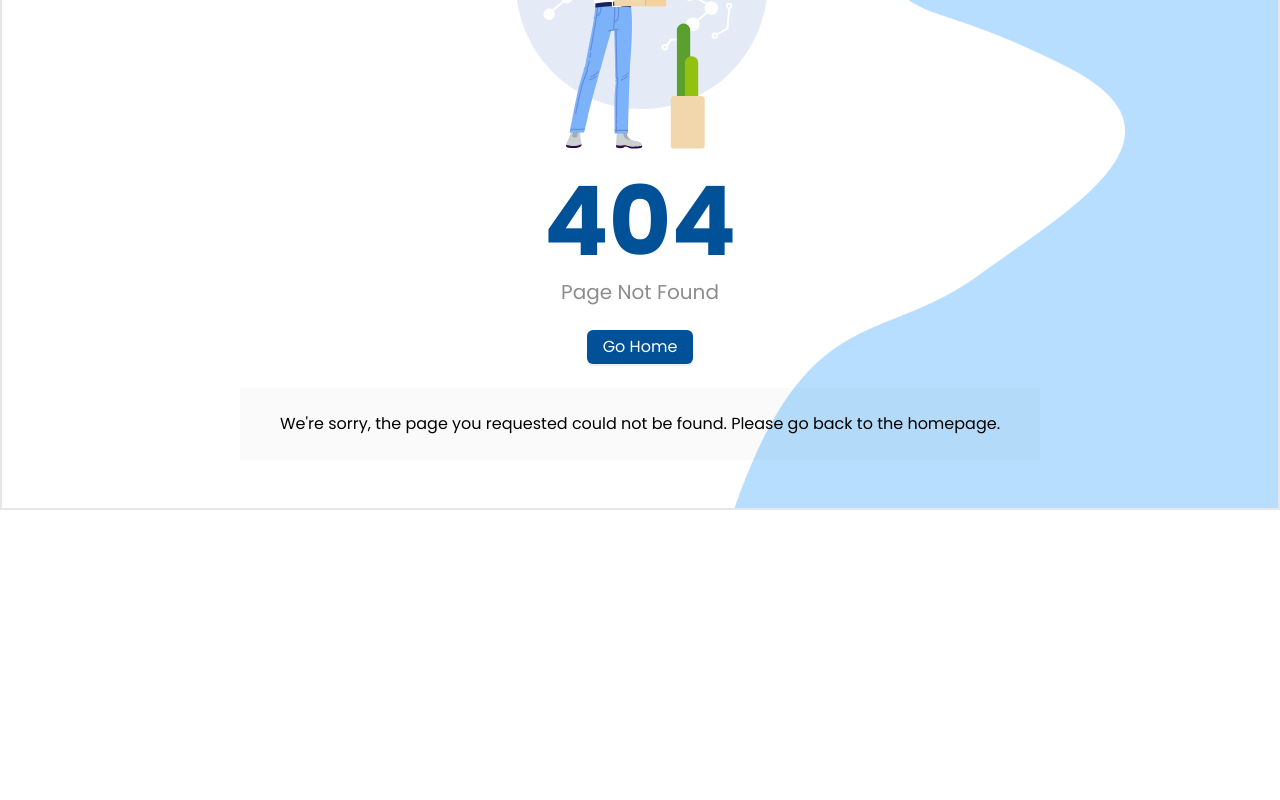
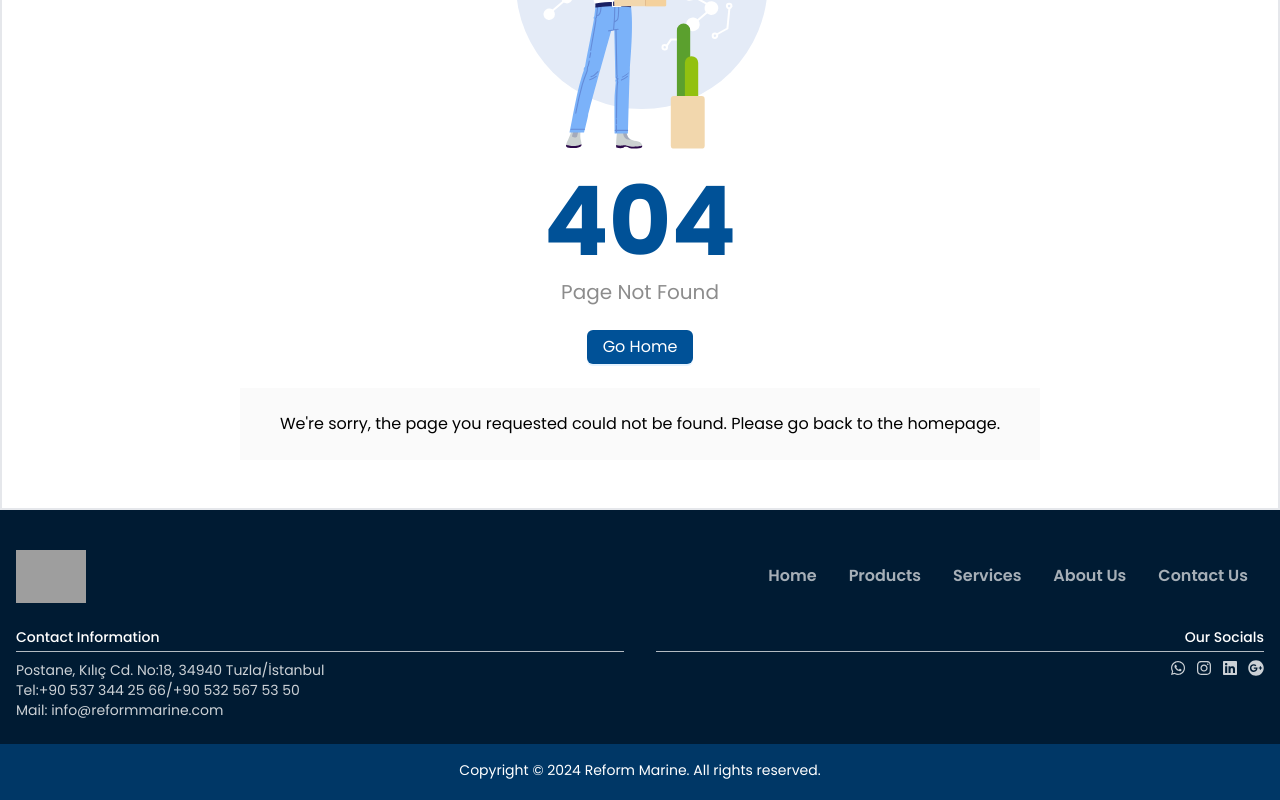
Before and after one commit to Ayberkyvs/reformmarine, a React (Vite) app: page /#/404 in a window 1280 px wide. Shown: the part 295-1095 px from the top of the page. Before the commit the page ends 805 px from the top, so only its background shows below. Built offline with nearby package versions, Linux system fonts and the light colour scheme; grey boxes are pictures that could not be loaded.

Commit message:
24.07.2024 - 21:26

```diff
--- a/package.json
+++ b/package.json
@@ -10,17 +10,20 @@
     "preview": "vite preview"
   },
   "dependencies": {
+    "@emailjs/browser": "^4.4.1",
     "antd": "^5.19.1",
     "clsx": "^2.1.1",
     "framer-motion": "^11.3.2",
     "react": "^18.3.1",
     "react-dom": "^18.3.1",
+    "react-google-recaptcha": "^3.1.0",
     "react-lazy-load-image-component": "^1.6.2",
     "tailwind-merge": "^2.4.0"
   },
   "devDependencies": {
     "@types/react": "^18.3.3",
     "@types/react-dom": "^18.3.0",
+    "@types/react-google-recaptcha": "^2.1.9",
     "@types/react-lazy-load-image-component": "^1.6.4",
     "@typescript-eslint/eslint-plugin": "^7.13.1",
     "@typescript-eslint/parser": "^7.13.1",
--- a/src/components/ContactUs.tsx
+++ b/src/components/ContactUs.tsx
@@ -1,27 +1,51 @@
-import ContactUsPhoto from "../assets/contactus/ContactUs.png"
-import { Button, Form, Input, Row, Col, Select} from 'antd';
-import SectionHeading from "./SectionHeading";
+import { useState } from "react";
+import { Button, Form, Input, Row, Col, Select, message as antdMessage } from 'antd';
 import { IoMdSend } from "react-icons/io";
 import { LazyLoadImage } from "react-lazy-load-image-component";
+import ContactUsPhoto from "../assets/contactus/ContactUs.png"
+import SectionHeading from "./SectionHeading";
+import emailjs from '@emailjs/browser';
+import ReCAPTCHA from "react-google-recaptcha";
 
 const { TextArea } = Input;
 
 export default function ContactUs() {
-    const onFinish = (values:any) => {
-        console.log('Success:', values);
+    const [loading, setLoading] = useState(false);
+
+    const onFinish = (values: any) => {
+        setLoading(true);
+        emailjs.init({
+            publicKey: 'FbpPAzcJ50wut41r6',
+            // Do not allow headless browsers
+            blockHeadless: true,
+        })
+        emailjs.send(
+            "service_29uwzfa",
+            "template_6orjnf8",
+            values,
+        ).then((result) => {
+            setLoading(false);
+            antdMessage.success('Message sent successfully!');
+            form.resetFields();
+        }).catch((error) => {
+            setLoading(false);
+            antdMessage.error('Failed to send message. Please try again.');
+        });
     };
 
-    const onFinishFailed = (errorInfo:any) => {
+    const onFinishFailed = (errorInfo: any) => {
         console.log('Failed:', errorInfo);
     };
 
+    const [form] = Form.useForm();
     return (
-    <div className="flex w-full min-h-screen h-fit mt-[100px]">
+        <div className="flex w-full min-h-screen h-fit mt-[50px]">
             <LazyLoadImage src={ContactUsPhoto} alt="Contact Us Photo" className="hidden lg:flex w-1/2 h-full object-cover"/>
             <div className="w-full lg:w-1/2 h-full flex flex-col justify-center items-center p-8">
                 <div className="w-full h-full max-w-[620px]">
                     <SectionHeading title="Leave us a few words" subtitle="Contact Us" align="right" className="w-full items-end"/>
                     <Form
+                        form={form}
                         name="contact_form"
                         initialValues={{ remember: true }}
                         onFinish={onFinish}
@@ -38,7 +62,7 @@ export default function ContactUs() {
                                     rules={[{ required: true, message: 'Please input your first name!', min: 2}]}
                                     style={{ marginBottom: '20px' }}
                                 >
-            <Input />
+                                    <Input disabled={loading} />
                                 </Form.Item>
                             </Col>
                             <Col span={12}>
@@ -48,11 +72,10 @@ export default function ContactUs() {
                                     rules={[{ required: true, message: 'Please input your last name!', min: 2 }]}
                                     style={{ marginBottom: '20px' }}
                                 >
-            <Input />
+                                    <Input disabled={loading} />
                                 </Form.Item>
                             </Col>
                         </Row>
-
                         <Form.Item
                             label="Email Address"
                             name="email"
@@ -68,7 +91,7 @@ export default function ContactUs() {
                             ]}
                             style={{ marginBottom: '20px' }}
                         >
-            <Input />
+                            <Input disabled={loading} />
                         </Form.Item>
                         <Row gutter={16}>
                             <Col span={12}>
@@ -77,7 +100,7 @@ export default function ContactUs() {
                                     name="company"
                                     style={{ marginBottom: '20px' }}
                                 >
-                <Input placeholder="If you are not a company, leave blank."/>
+                                    <Input placeholder="If you are not a company, leave blank." disabled={loading} />
                                 </Form.Item>
                             </Col>
                             <Col span={12}>
@@ -88,15 +111,16 @@ export default function ContactUs() {
                                     rules={[{ required: true, message: 'Please select subject!'}]}
                                 >
                                     <Select
-                    defaultValue="products"
+                                        defaultValue="Products"
                                         allowClear
                                         options={[
-                        { value: 'products', label: 'Products'},
-                        { value: 'electrical', label: "Electrical Service"},
-                        { value: 'mechanical', label: "Mechanical Service"},
-                        { value: 'spare', label: "Spare Parts"},
-                        { value: 'other', label: "Other"},
+                                            { value: 'Products', label: 'Products'},
+                                            { value: 'Electrical Service', label: "Electrical Service"},
+                                            { value: 'Mechanical Service', label: "Mechanical Service"},
+                                            { value: 'Spare Parts', label: "Spare Parts"},
+                                            { value: 'Other', label: "Other"},
                                         ]}
+                                        disabled={loading}
                                     />
                                 </Form.Item>
                             </Col>
@@ -108,11 +132,20 @@ export default function ContactUs() {
                             hasFeedback
                             style={{ marginBottom: '20px' }}
                         >
-            <TextArea rows={4} placeholder="Your Message..." showCount style={{ resize: 'none' }}/>
+                            <TextArea rows={4} placeholder="Your Message..." showCount style={{ resize: 'none' }} disabled={loading} />
                         </Form.Item>
-
+                        <Form.Item
+                            label="Verification"
+                            name="g-recaptcha-response"
+                            rules={[{ required: true, message: "Please verify you are human"}]}
+                        >
+                        <ReCAPTCHA
+                            sitekey="6Lc9dRcqAAAAAKkTPNtukPPcEt0Oq-APNkZw25Qs"
+                            className="m-0"
+                        />
+                        </Form.Item>
                         <Form.Item>
-            <Button type="primary" htmlType="submit" icon={<IoMdSend/>} iconPosition="end" className="mt-4 px-6 py-4">
+                            <Button type="primary" htmlType="submit" icon={<IoMdSend />} className="mt-4 px-6 py-4" loading={loading}>
                                 Submit
                             </Button>
                         </Form.Item>
@@ -120,5 +153,5 @@ export default function ContactUs() {
                 </div>
             </div>
         </div>
-  )
+    );
 }
--- /dev/null
+++ b/src/components/Footer/Footer.tsx
@@ -0,0 +1,77 @@
+import { Menu, MenuProps } from "antd";
+import { Link } from "react-router-dom";
+import Socials from '../Socials'; // Ensure you have your Socials component
+
+type MenuItem = Required<MenuProps>['items'][number];
+
+const items: MenuItem[] = [
+    { key: '1', label: <Link to="/" className="font-semibold">Home</Link> },
+    { type: 'divider' },
+    { key: '2', label: <Link to="/products" className="font-semibold">Products</Link> },
+    { type: 'divider' },
+    {
+        key: 'menu2',
+        label: <span className="font-semibold">Services</span>,
+        children: [
+            { key: '4', label: <Link to="/electrical">Electrical Service</Link> },
+            { key: '5', label: <Link to="/mechanical">Mechanical Service</Link> },
+            { key: '6', label: <Link to="/spareparts">Spare Parts</Link> },
+        ],
+    },
+    { type: 'divider' },
+    {
+        key: 'menu1',
+        label: <span className="font-semibold">About Us</span>,
+        children: [
+            { key: '7', label: <Link to="/company">The Company</Link> },
+            { key: '8', label: <Link to="/gallery">Gallery</Link> },
+        ],
+    },
+    { type: 'divider' },
+    { key: '8', label: <Link to="/contactus" className="font-semibold">Contact Us</Link> },
+];
+
+const Footer = () => (
+    <footer className="bg-blue-900 text-white pt-10">
+        <div className="container mx-auto px-4 max-w-screen-xl">
+            <div className="flex flex-col lg:flex-row lg:items-center lg:justify-between mb-6">
+                <div className="flex items-center justify-center lg:justify-start mb-6 lg:mb-0">
+                    <img
+                        src="https://reformmarine.com/logo-short-white.png"
+                        alt="Reform Marine Logo"
+                        className="mx-auto lg:mx-0 max-w-[60px] lg:max-w-[70px]"
+                    />
+                </div>
+                <div className="flex flex-col lg:flex-row lg:items-center lg:justify-center lg:w-full mb-6 lg:mb-0">
+                    <Menu
+                        mode="horizontal"
+                        items={items}
+                        theme="dark"
+                        className="bg-transparent text-white justify-center lg:justify-end lg:w-full"
+                    />
+                </div>
+            </div>
+            <div className="flex flex-col lg:flex-row lg:items-start lg:justify-between gap-8 mb-6">
+                <div className="text-center lg:text-left lg:w-1/2">
+                    <p className="text-sm font-medium mb-2 border-b border-white/70 pb-1">Contact Information</p>
+                    <p className="text-sm text-white/80">Postane, Kılıç Cd. No:18, 34940 Tuzla/İstanbul</p>
+                    <p className="text-sm text-white/80">
+                        Tel:
+                        <a href="tel:+905373442566" className="text-white hover:underline text-white/80">+90 537 344 25 66</a>/
+                        <a href="tel:+905325675350" className="text-white hover:underline text-white/80">+90 532 567 53 50</a>
+                    </p>
+                    <p className="text-sm text-white/80">Mail: <a href="mailto:info@reformmarine.com" className="text-white hover:underline text-white/80">info@reformmarine.com</a></p>
+                </div>
+                <div className="flex flex-col text-center items-center lg:text-right lg:items-end lg:w-1/2">
+                    <p className="text-sm font-medium mb-2 border-b border-white/70 pb-1 w-full">Our Socials</p>
+                    <Socials className="text-white/80" />
+                </div>
+            </div>
+        </div>
+        <div className="pt-4 py-5 text-center bg-blue-800">
+            <p className="text-sm">Copyright © 2024 Reform Marine. All rights reserved.</p>
+        </div>
+    </footer>
+);
+
+export default Footer;
--- a/src/components/Header/Header.tsx
+++ b/src/components/Header/Header.tsx
@@ -46,7 +46,7 @@ export default function Header() {
       <Infobar />
       <div className="flex w-full h-fit items-center justify-center">
         <div className="flex w-full h-[67px] lg:h-[90px] max-w-screen-xl justify-between items-center p-2">
-          <div className="flex w-fit h-full">
+          <div className="flex w-fit h-full max-w-[142px] lg:max-w-none">
             <Link to="/" replace>
               <img src={LogoBlue} alt="Reform Marine White Color Brand Logo" className="w-full h-full" draggable={false}/>
             </Link>
--- a/src/components/Services.tsx
+++ b/src/components/Services.tsx
@@ -74,7 +74,7 @@ const tabs = [
 
 function Services() {
   return (
-    <section className="w-full h-full my-20 mt-[200px]">
+    <section className="w-full h-full my-20 mt-[100px]">
       <div className="h-[25rem] lg:h-[30rem] [perspective:1000px] relative flex flex-col max-w-screen-xl mx-auto w-full items-start justify-start px-4 lg:p-0">
         <Tabs tabs={tabs} />
       </div>
--- a/src/components/Skills.tsx
+++ b/src/components/Skills.tsx
@@ -40,11 +40,11 @@ const Skill = ({data}: {data:any})=> {
 }
 export default function Skills() {
   return (
-    <section className="flex items-center justify-center w-full h-fit md:max-h-[550px] px-4 lg:p-0 mt-[100px]">
+    <section className="flex items-center justify-center w-full h-fit md:max-h-[550px] px-4 lg:p-0 mt-[50px]">
         <div className="flex flex-col w-full max-w-screen-xl h-full gap-[60px]">
             <div className="flex flex-col text-center w-full h-fit gap-3">
                 <p className="text-black/80 font-normal text-sm md:text-base">We stand by everyone voyaging on the seas.</p>
-                <h1 className="text-black font-bold text-2xl md:text-4xl">We Care About Your <span className="text-orange-500">Vessels.</span></h1>
+                <h1 className="text-black font-bold text-2xl lg:text-3xl">We Care About Your <span className="text-orange-500">Vessels.</span></h1>
             </div>
             <div className="w-full">
                 <Skill data={data}/>
--- a/src/layouts/MainLayout.tsx
+++ b/src/layouts/MainLayout.tsx
@@ -2,6 +2,7 @@ import { Outlet } from "react-router-dom";
 import Header from "../components/Header/Header";
 import FloatingButtonMenu from "../components/FloatingButtonMenu";
 import Hide from "../components/Hide";
+import Footer from "../components/Footer/Footer"
 
 export default function MainLayout() {
   return (
@@ -13,6 +14,7 @@ export default function MainLayout() {
           <FloatingButtonMenu />
         </Hide>
       </main>
+      <Footer />
     </>
   )
 }
--- a/src/pages/Home.tsx
+++ b/src/pages/Home.tsx
@@ -6,7 +6,7 @@ import Skills from "../components/Skills";
 
 export default function Home() {
   return (
-    <section className="flex flex-col w-full h-fit pb-[100px] bg-white-light">
+    <section className="flex flex-col w-full h-fit bg-white-light">
       <Hero />
       <Skills />
       <Services />
--- a/src/pages/NotFound.tsx
+++ b/src/pages/NotFound.tsx
@@ -1,7 +1,7 @@
 import { Button, Result } from 'antd';
 function NotFound() {
   return (
-    <section style={{ display: 'flex', justifyContent: 'center', alignItems: 'center', height: 'fit-content', backgroundColor: '#fff' }} className='notfound pt-[100px] border-2'>
+    <section style={{ display: 'flex', justifyContent: 'center', alignItems: 'center', height: 'fit-content', backgroundColor: '#fff' }} className='pt-[100px] border-2'>
     <Result
         status="404"
         title={<h1 className='font-bold text-8xl text-primary'>404</h1>}
```
Also changed, not shown: src/components/AboutUs.tsx (+4 -4 lines), src/components/Countdown.tsx (+39 -32 lines), 1 other file (tests, documents, lock files or other folders). Lines whose indentation alone changed are shown as unchanged.
